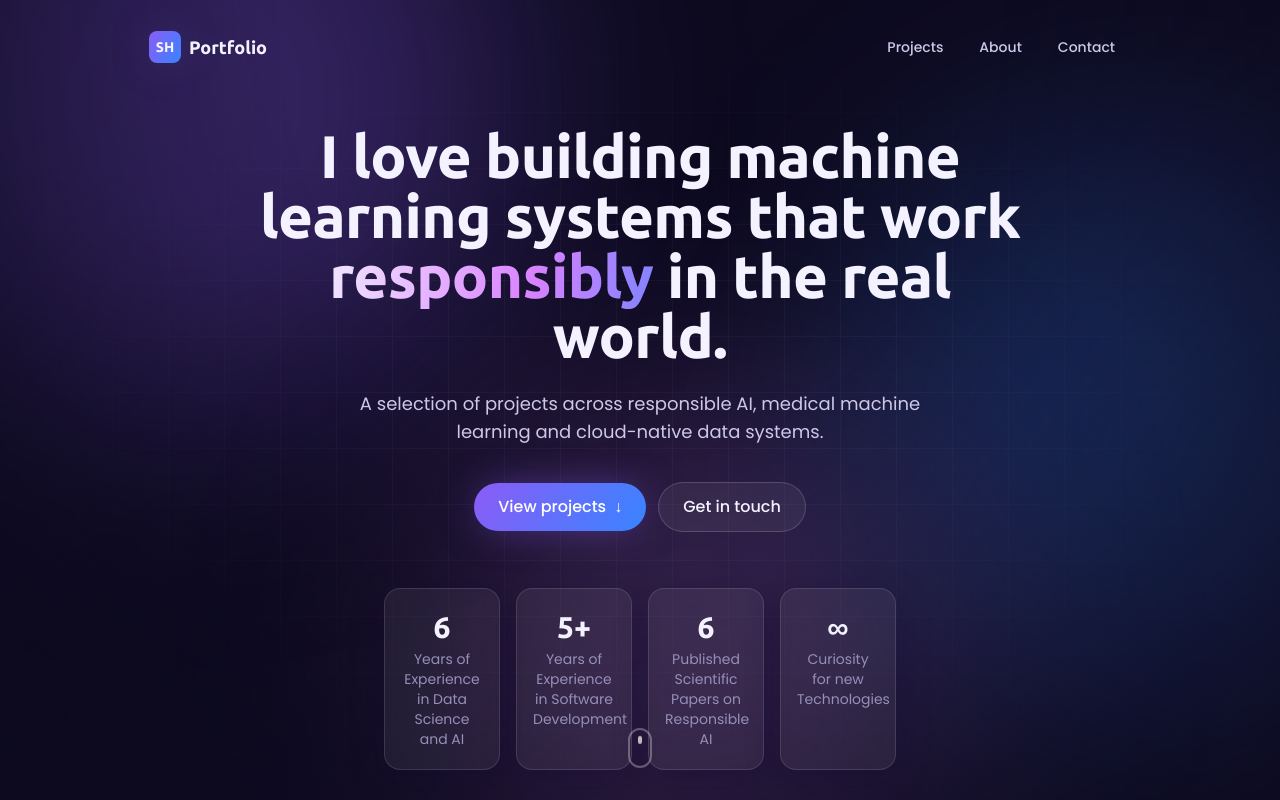
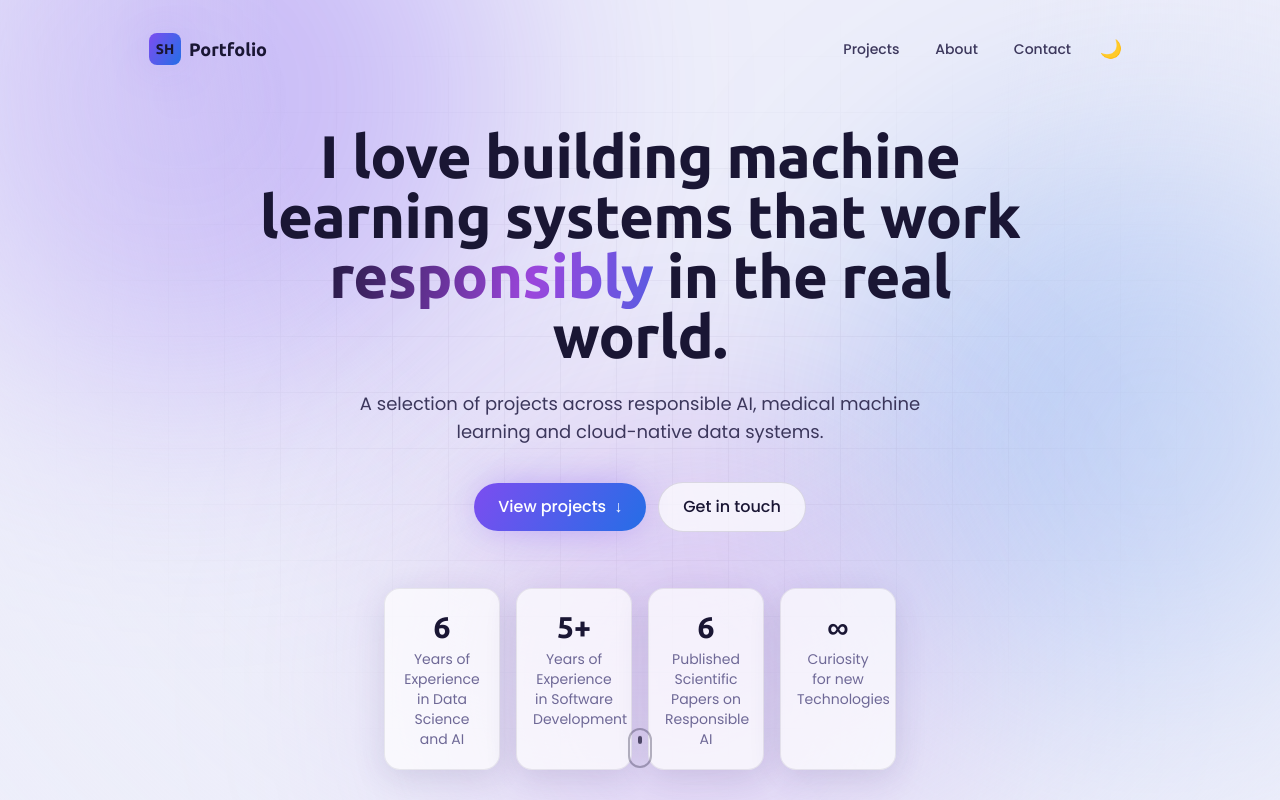
Before and after one commit to sabrinahartung/sabrinahartung.github.io, a React (Vite) app: page / in a window 1280 px wide. Shown: the top 800 px of the page. Built offline with nearby package versions, Linux system fonts and the light colour scheme.

Commit message:
subtle adjustments in design

```diff
--- a/src/components/About.tsx
+++ b/src/components/About.tsx
@@ -52,7 +52,7 @@ export default function About() {
             {skills.map((s) => (
               <span
                 key={s}
-                className="rounded-full border border-white/10 bg-white/5 px-4 py-2 text-sm text-mist transition-colors hover:border-white/25 hover:text-ink"
+                className="rounded-full border border-hairline/10 bg-hairline/5 px-4 py-2 text-sm text-mist transition-colors hover:border-hairline/25 hover:text-ink"
               >
                 {s}
               </span>
--- a/src/components/Background.tsx
+++ b/src/components/Background.tsx
@@ -16,12 +16,12 @@ export default function Background() {
       <div className="absolute -right-32 top-1/4 h-[34rem] w-[34rem] animate-drift-slow rounded-full bg-azure/30 blur-[120px]" />
       <div className="absolute bottom-[-10rem] left-1/3 h-[30rem] w-[30rem] animate-drift rounded-full bg-orchid/25 blur-[120px]" />
 
-      {/* Faint grid */}
+      {/* Faint grid (line color follows the theme via --grid) */}
       <div
-        className="absolute inset-0 opacity-[0.05]"
+        className="absolute inset-0 opacity-[0.06]"
         style={{
           backgroundImage:
-            "linear-gradient(rgb(255 255 255 / 0.6) 1px, transparent 1px), linear-gradient(90deg, rgb(255 255 255 / 0.6) 1px, transparent 1px)",
+            "linear-gradient(rgb(var(--grid) / 0.6) 1px, transparent 1px), linear-gradient(90deg, rgb(var(--grid) / 0.6) 1px, transparent 1px)",
           backgroundSize: "56px 56px",
           maskImage:
             "radial-gradient(ellipse at center, black 30%, transparent 75%)",
--- a/src/components/Footer.tsx
+++ b/src/components/Footer.tsx
@@ -1,7 +1,7 @@
 export default function Footer() {
   return (
     <footer className="px-4 pb-10 pt-6">
-      <div className="mx-auto flex max-w-6xl flex-col items-center justify-between gap-4 border-t border-white/10 pt-8 text-sm text-faint sm:flex-row">
+      <div className="mx-auto flex max-w-6xl flex-col items-center justify-between gap-4 border-t border-hairline/10 pt-8 text-sm text-faint sm:flex-row">
         <p className="flex items-center gap-2">
           <span className="grid h-6 w-6 place-items-center rounded-md bg-brand-gradient text-[0.7rem]">
             ✦
--- a/src/components/Hero.tsx
+++ b/src/components/Hero.tsx
@@ -74,8 +74,8 @@ export default function Hero() {
         aria-label="Scroll down"
         className="absolute bottom-8 left-1/2 -translate-x-1/2"
       >
-        <div className="flex h-10 w-6 items-start justify-center rounded-full border-2 border-white/30 p-1.5">
-          <span className="h-2 w-1 animate-float rounded-full bg-white/70" />
+        <div className="flex h-10 w-6 items-start justify-center rounded-full border-2 border-hairline/30 p-1.5">
+          <span className="h-2 w-1 animate-float rounded-full bg-hairline/70" />
         </div>
       </a>
     </section>
--- a/src/components/Lightbox.tsx
+++ b/src/components/Lightbox.tsx
@@ -57,7 +57,7 @@ export default function Lightbox({
       aria-modal="true"
       aria-label={current.caption || "Image viewer"}
       onClick={onClose}
-      className="fixed inset-0 z-[100] flex flex-col items-center justify-center gap-4 bg-night/80 p-4 backdrop-blur-xl"
+      className="fixed inset-0 z-[100] flex flex-col items-center justify-center gap-4 bg-black/80 p-4 backdrop-blur-xl"
     >
       {/* Close */}
       <button
@@ -95,10 +95,10 @@ export default function Lightbox({
           alt={current.caption}
           className="max-h-[80vh] max-w-[90vw] rounded-2xl object-contain shadow-glass"
         />
-        <figcaption className="flex items-center gap-3 text-sm text-mist">
+        <figcaption className="flex max-w-2xl items-center gap-3 text-sm text-white/85">
           <span>{current.caption}</span>
           {many && (
-            <span className="text-faint">
+            <span className="flex-none text-white/50">
               {index + 1} / {images.length}
             </span>
           )}
--- a/src/components/Navbar.tsx
+++ b/src/components/Navbar.tsx
@@ -1,4 +1,5 @@
 import { useEffect, useState } from "react";
+import ThemeToggle from "./ThemeToggle";
 
 const links = [
   { href: "#projects", label: "Projects" },
@@ -35,26 +36,31 @@ export default function Navbar() {
           Portfolio
         </a>
 
+        {/* Right side: links (desktop) + theme toggle + mobile menu button */}
+        <div className="flex items-center gap-1">
           {/* Desktop links */}
           <div className="hidden items-center gap-1 md:flex">
             {links.map((l) => (
               <a
                 key={l.href}
                 href={l.href}
-              className="rounded-full px-4 py-2 text-sm font-medium text-mist no-underline transition-colors hover:bg-white/10 hover:text-ink"
+                className="rounded-full px-4 py-2 text-sm font-medium text-mist no-underline transition-colors hover:bg-hairline/10 hover:text-ink"
               >
                 {l.label}
               </a>
             ))}
           </div>
 
-        {/* Mobile toggle */}
+          {/* Light / dark toggle (always visible) */}
+          <ThemeToggle />
+
+          {/* Mobile menu button */}
           <button
             type="button"
             aria-label="Toggle menu"
             aria-expanded={open}
             onClick={() => setOpen((v) => !v)}
-          className="grid h-10 w-10 place-items-center rounded-lg text-ink transition-colors hover:bg-white/10 md:hidden"
+            className="grid h-10 w-10 place-items-center rounded-lg text-ink transition-colors hover:bg-hairline/10 md:hidden"
           >
             <div className="space-y-1.5">
               <span
@@ -68,6 +74,7 @@ export default function Navbar() {
               />
             </div>
           </button>
+        </div>
       </nav>
 
       {/* Mobile menu */}
@@ -78,7 +85,7 @@ export default function Navbar() {
               key={l.href}
               href={l.href}
               onClick={() => setOpen(false)}
-              className="block rounded-xl px-4 py-3 text-mist no-underline transition-colors hover:bg-white/10 hover:text-ink"
+              className="block rounded-xl px-4 py-3 text-mist no-underline transition-colors hover:bg-hairline/10 hover:text-ink"
             >
               {l.label}
             </a>
--- a/src/components/ProjectCard.tsx
+++ b/src/components/ProjectCard.tsx
@@ -62,7 +62,7 @@ export default function ProjectCard({
 
         {/* Cover — real image when `cover` is set, otherwise emoji + gradient */}
         <div
-          className="relative mb-5 grid h-28 place-items-center overflow-hidden rounded-2xl text-4xl"
+          className="relative mb-5 grid h-28 place-items-center overflow-hidden rounded-2xl border border-hairline/20 text-4xl"
           style={{ background: project.accent }}
         >
           {project.cover ? (
@@ -98,7 +98,7 @@ export default function ProjectCard({
           {project.tags.map((t) => (
             <span
               key={t}
-              className="rounded-full border border-white/10 bg-white/5 px-3 py-1 text-xs text-faint"
+              className="rounded-full border border-hairline/10 bg-hairline/5 px-3 py-1 text-xs text-faint"
             >
               {t}
             </span>
--- /dev/null
+++ b/src/components/ThemeToggle.tsx
@@ -0,0 +1,40 @@
+import { useEffect, useState } from "react";
+
+type Theme = "light" | "dark";
+
+function currentTheme(): Theme {
+  if (typeof document === "undefined") return "dark";
+  return (document.documentElement.dataset.theme as Theme) || "dark";
+}
+
+/**
+ * Light/dark toggle. The initial theme is set before paint by the inline
+ * script in index.html (stored preference → OS setting → dark). This button
+ * flips it and persists the choice to localStorage.
+ */
+export default function ThemeToggle() {
+  const [theme, setTheme] = useState<Theme>(currentTheme);
+
+  useEffect(() => {
+    document.documentElement.dataset.theme = theme;
+    try {
+      localStorage.setItem("theme", theme);
+    } catch {
+      /* ignore (e.g. private mode) */
+    }
+  }, [theme]);
+
+  const isDark = theme === "dark";
+
+  return (
+    <button
+      type="button"
+      onClick={() => setTheme(isDark ? "light" : "dark")}
+      aria-label={isDark ? "Switch to light mode" : "Switch to dark mode"}
+      title={isDark ? "Switch to light mode" : "Switch to dark mode"}
+      className="grid h-10 w-10 place-items-center rounded-lg text-lg text-ink transition-colors hover:bg-hairline/10"
+    >
+      <span aria-hidden>{isDark ? "☀️" : "🌙"}</span>
+    </button>
+  );
+}
--- a/src/index.css
+++ b/src/index.css
@@ -5,10 +5,15 @@
 /* ============================================================
    Design tokens — re-skin the whole site from here.
    Colors are stored as raw "R G B" triples so Tailwind's
-   <alpha-value> syntax (e.g. bg-violet/20) works everywhere.
+   <alpha-value> syntax (e.g. bg-violet/20, border-hairline/10) works.
+
+   Two themes live here. The active one is chosen by the
+   `data-theme` attribute on <html> (set by the inline script in
+   index.html and toggled by <ThemeToggle />). Dark is the default.
    ============================================================ */
-:root {
-  --night: 13 10 31; /* #0d0a1f  deep purple-navy base */
+:root,
+:root[data-theme="dark"] {
+  --night: 13 10 31; /* #0d0a1f  deep purple-navy page base */
   --violet: 139 92 246; /* #8b5cf6  primary purple */
   --azure: 56 132 255; /* #3884ff  secondary blue */
   --orchid: 217 130 255; /* #d982ff  pink-purple highlight */
@@ -17,7 +22,39 @@
   --mist: 205 200 232; /* body copy */
   --faint: 150 144 184; /* muted captions */
 
+  /* Surfaces & lines — "hairline" is the subtle border/fill tint */
+  --hairline: 255 255 255; /* white, used at low alpha */
+  --grid: 255 255 255; /* background grid lines */
+  --surface: rgb(255 255 255 / 0.06); /* glass fill */
+  --surface-strong: rgb(255 255 255 / 0.09);
+  --surface-hover: rgb(255 255 255 / 0.12);
+  --border-glass: rgb(255 255 255 / 0.12);
+  --border-glass-strong: rgb(255 255 255 / 0.16);
+  --shadow-glass: 0 8px 32px 0 rgb(15 8 45 / 0.37);
+
   color-scheme: dark;
+}
+
+:root[data-theme="light"] {
+  --night: 237 238 250; /* #edeefa  soft cool near-white */
+  --violet: 124 77 240; /* deeper so it reads on light */
+  --azure: 37 110 230;
+  --orchid: 155 70 220;
+
+  --ink: 26 22 52; /* dark headings */
+  --mist: 60 55 92; /* body copy */
+  --faint: 110 104 150; /* muted captions */
+
+  --hairline: 20 16 45; /* dark ink, used at low alpha */
+  --grid: 30 25 60;
+  --surface: rgb(255 255 255 / 0.7); /* frosted white card */
+  --surface-strong: rgb(255 255 255 / 0.82);
+  --surface-hover: rgb(255 255 255 / 0.95);
+  --border-glass: rgb(20 16 45 / 0.08);
+  --border-glass-strong: rgb(20 16 45 / 0.12);
+  --shadow-glass: 0 8px 32px 0 rgb(60 50 110 / 0.14);
+
+  color-scheme: light;
 }
 
 /* ---------- Base ---------- */
@@ -72,19 +109,19 @@ h4 {
 @layer components {
   /* Frosted-glass surface — the signature look */
   .glass {
-    background: rgb(255 255 255 / 0.06);
+    background: var(--surface);
     backdrop-filter: blur(16px) saturate(140%);
     -webkit-backdrop-filter: blur(16px) saturate(140%);
-    border: 1px solid rgb(255 255 255 / 0.12);
-    box-shadow: theme("boxShadow.glass");
+    border: 1px solid var(--border-glass);
+    box-shadow: var(--shadow-glass);
   }
 
   /* Slightly stronger glass for nav / floating chrome */
   .glass-strong {
-    background: rgb(255 255 255 / 0.09);
+    background: var(--surface-strong);
     backdrop-filter: blur(20px) saturate(160%);
     -webkit-backdrop-filter: blur(20px) saturate(160%);
-    border: 1px solid rgb(255 255 255 / 0.16);
+    border: 1px solid var(--border-glass-strong);
   }
 
   /* Gradient headline text with a slow shimmer */
@@ -119,11 +156,11 @@ h4 {
   .btn-ghost {
     @apply inline-flex items-center justify-center gap-2 rounded-full px-6 py-3
       font-body font-medium text-ink transition-all duration-300;
-    background: rgb(255 255 255 / 0.06);
-    border: 1px solid rgb(255 255 255 / 0.16);
+    background: var(--surface);
+    border: 1px solid var(--border-glass-strong);
   }
   .btn-ghost:hover {
-    background: rgb(255 255 255 / 0.12);
+    background: var(--surface-hover);
     transform: translateY(-2px);
   }
 }
--- a/tailwind.config.js
+++ b/tailwind.config.js
@@ -14,6 +14,8 @@ export default {
         ink: "rgb(var(--ink) / <alpha-value>)", // headings / high contrast
         mist: "rgb(var(--mist) / <alpha-value>)", // body copy
         faint: "rgb(var(--faint) / <alpha-value>)", // muted / captions
+        // Subtle borders & fills — white in dark theme, dark ink in light
+        hairline: "rgb(var(--hairline) / <alpha-value>)",
       },
       fontFamily: {
         // Ubuntu for headlines, Poppins for body copy (loaded in index.html).
```
Also changed, not shown: index.html (+16 -0 lines), src/components/ProjectDetail.tsx (+6 -6 lines). Lines whose indentation alone changed are shown as unchanged.
